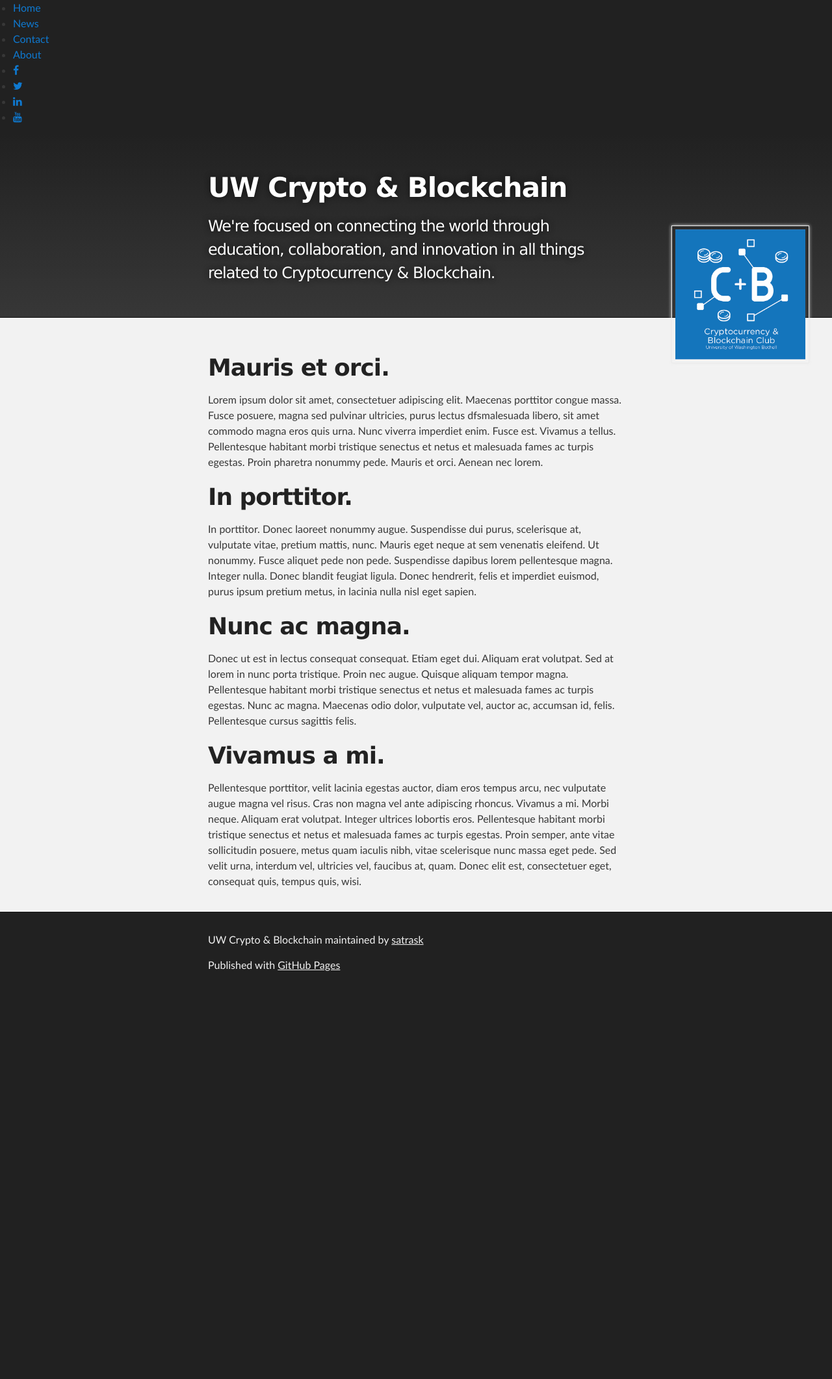
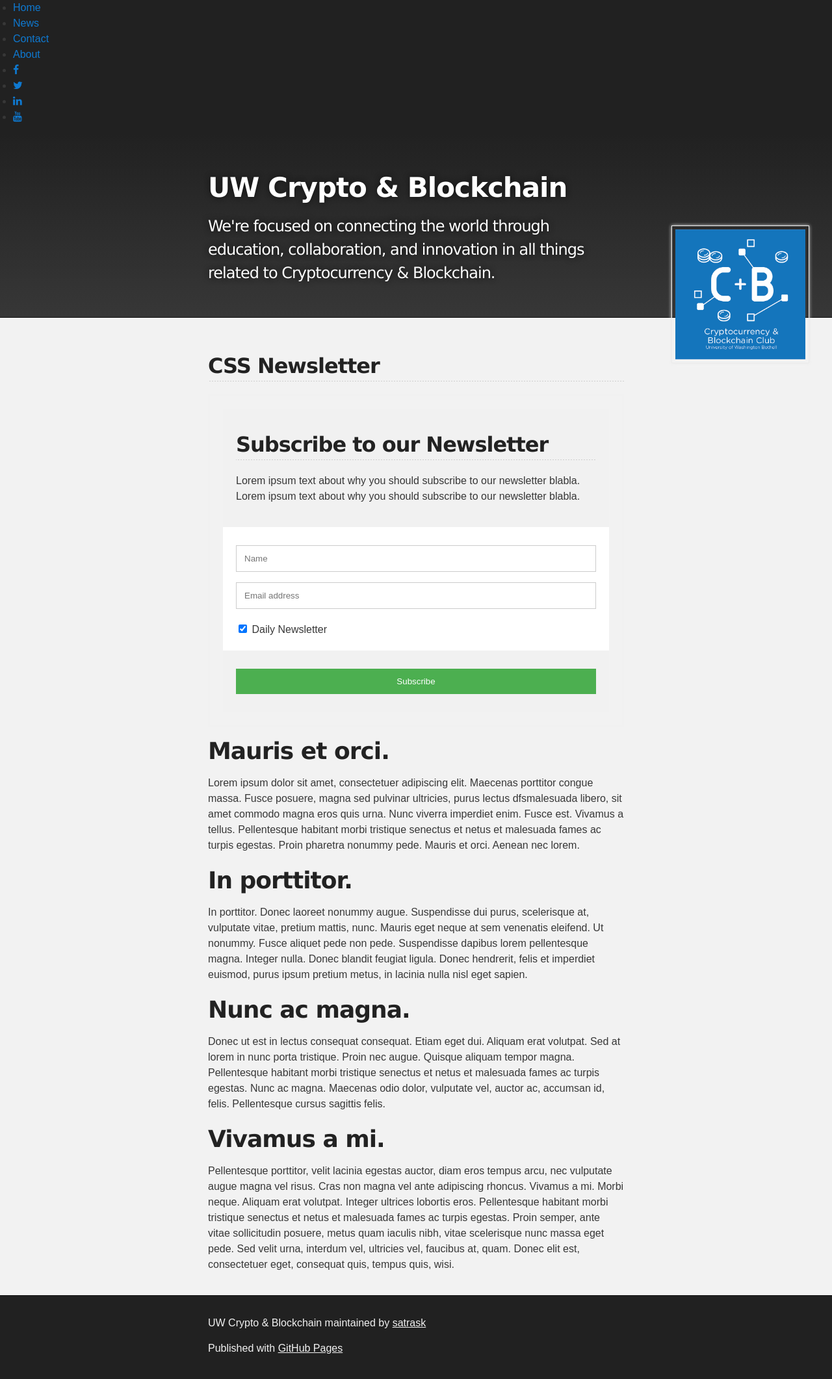
Before and after one commit to satrask/satrask-webtest-repo.github.io, a Jekyll site: the page built from news.md, in a window 1280 px wide. Shown: the whole page at 65% size. Built offline with Jekyll 4.4.1, drawn with Linux system fonts in a browser that asks for light colours; our own code applies the rules of GitHub Pages for plain Markdown files; before the commit the page ends 1532 px from its top, so only the background shows below that.

Commit message:
Update news.md

```diff
--- a/news.md
+++ b/news.md
@@ -1,3 +1,65 @@
+<html>
+<style>
+body {font-family: Arial, Helvetica, sans-serif;}
+
+form {
+    border: 3px solid #f1f1f1;
+    font-family: Arial;
+}
+
+.container {
+    padding: 20px;
+    background-color: #f1f1f1;
+}
+
+input[type=text], input[type=submit] {
+    width: 100%;
+    padding: 12px;
+    margin: 8px 0;
+    display: inline-block;
+    border: 1px solid #ccc;
+    box-sizing: border-box;
+}
+
+input[type=checkbox] {
+    margin-top: 16px;
+}
+
+input[type=submit] {
+    background-color: #4CAF50;
+    color: white;
+    border: none;
+}
+
+input[type=submit]:hover {
+    opacity: 0.8;
+}
+</style>
+<body>
+
+<h2>CSS Newsletter</h2>
+
+<form action="/action_page.php">
+  <div class="container">
+    <h2>Subscribe to our Newsletter</h2>
+    <p>Lorem ipsum text about why you should subscribe to our newsletter blabla. Lorem ipsum text about why you should subscribe to our newsletter blabla.</p>
+  </div>
+
+  <div class="container" style="background-color:white">
+    <input type="text" placeholder="Name" name="name" required>
+    <input type="text" placeholder="Email address" name="mail" required>
+    <label>
+      <input type="checkbox" checked="checked" name="subscribe"> Daily Newsletter
+    </label>
+  </div>
+
+  <div class="container">
+    <input type="submit" value="Subscribe">
+  </div>
+</form>
+
+</body>
+</html>
 
 # Mauris et orci.
 
```
